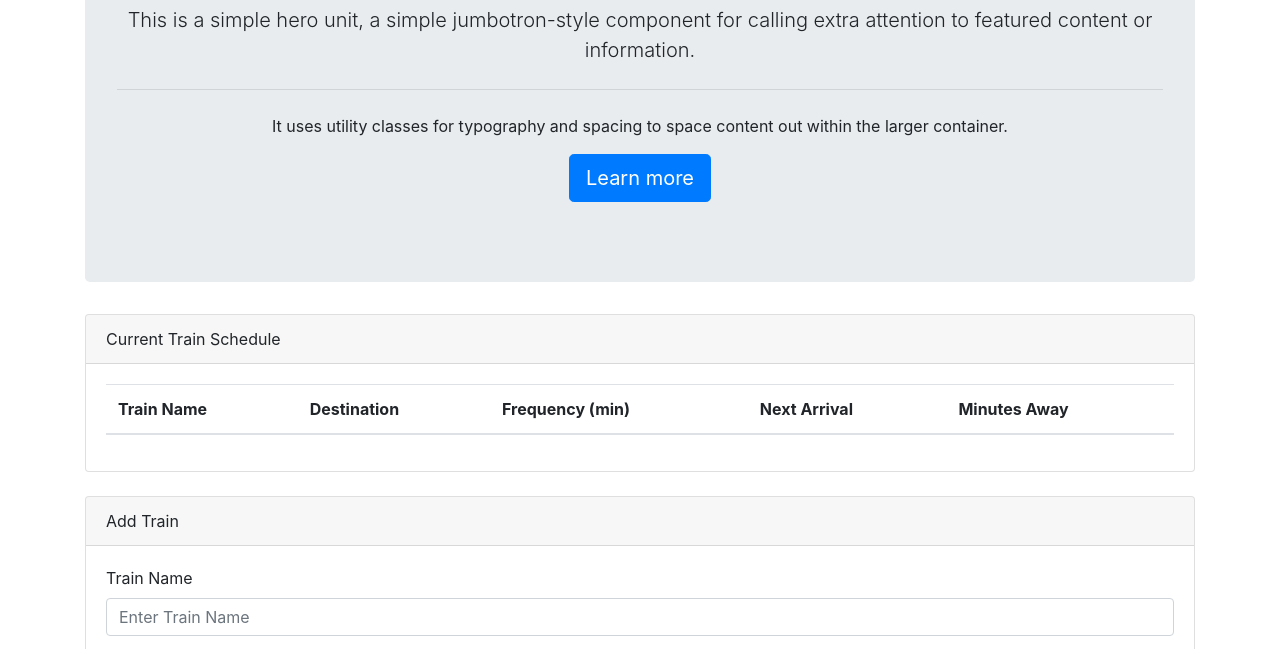
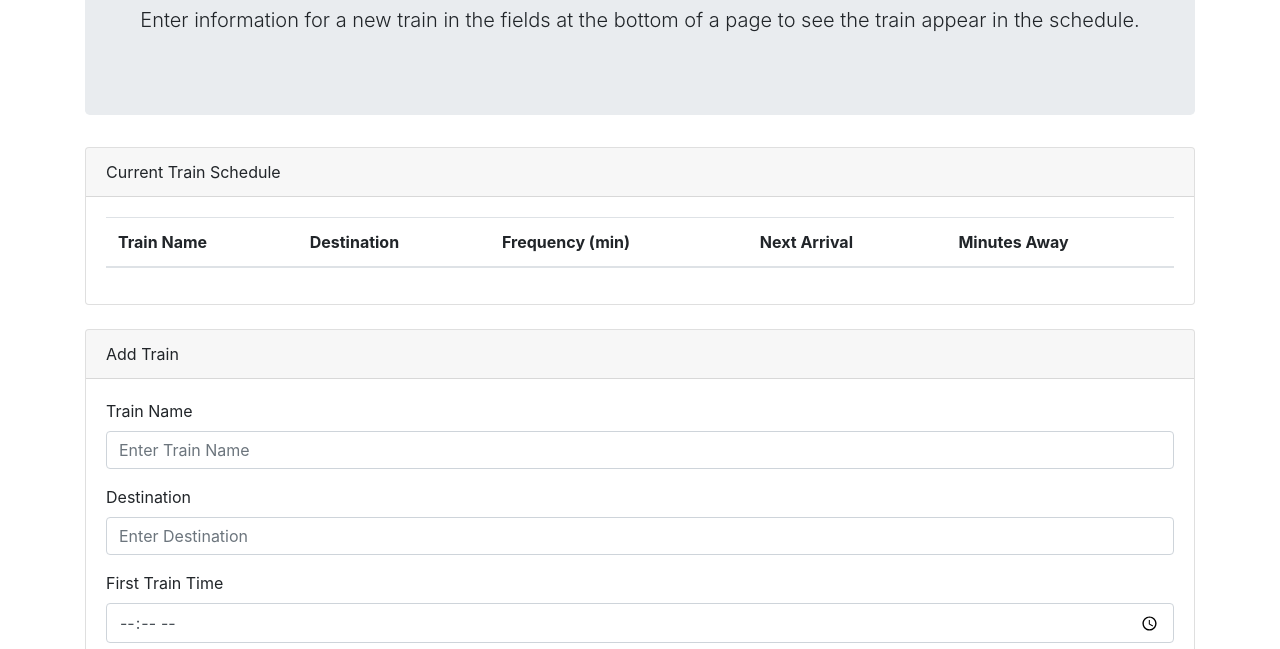
Before and after one commit to ayim84/Train-Scheduler, a plain HTML site: page index.html in a window 1280 px wide. Shown: the part 134-783 px from the top of the page. Drawn offline with nearby package versions, Linux system fonts and the light colour scheme; no server answers.

Commit message:
Minor style updates.  moment.js math still suspect.

```diff
--- a/app.js
+++ b/app.js
@@ -31,7 +31,8 @@ $(document).ready(function ()
         console.log(trainTime);
 
         var firstTimeConverted = moment(trainTime, "HH:mm").subtract(1, "years");
-        console.log(firstTimeConverted);
+        console.log(moment(trainTime, "HH:mm"));
+        console.log("FIRST TIME CONVERTED: " + firstTimeConverted);
 
         var currentTime = moment();
         console.log("CURRENT TIME: " + moment(currentTime).format("hh:mm"));
@@ -61,6 +62,8 @@ $(document).ready(function ()
             minutesUntilTrain: minutesUntilTrain
         });
 
+        $("#trainNameInput, #destinationInput, #trainTimeInput, #frequencyInput").val("");
+
     });
 
     database.ref().on("child_added", function(snapshot)
@@ -76,7 +79,7 @@ $(document).ready(function ()
             $("<td>").text(snapshot.val().minutesUntilTrain)
         );
 
-        $("#tableRows").append(newRow);
+        $("#tableRows").prepend(newRow);
 
     }, function(errorObject)
     {
--- a/index.html
+++ b/index.html
@@ -14,12 +14,7 @@
         <div class = "container">
             <div class="jumbotron text-center">
                 <h1 class="display-4">Train Scheduler</h1>
-                <p class="lead">This is a simple hero unit, a simple jumbotron-style component for calling extra attention to featured content or information.</p>
-                <hr class="my-4">
-                <p>It uses utility classes for typography and spacing to space content out within the larger container.</p>
-                <p class="lead">
-                    <a class="btn btn-primary btn-lg" href="#" role="button">Learn more</a>
-                </p>
+                <p class="lead">Enter information for a new train in the fields at the bottom of a page to see the train appear in the schedule.</p>
             </div>
         </div>
 
```
